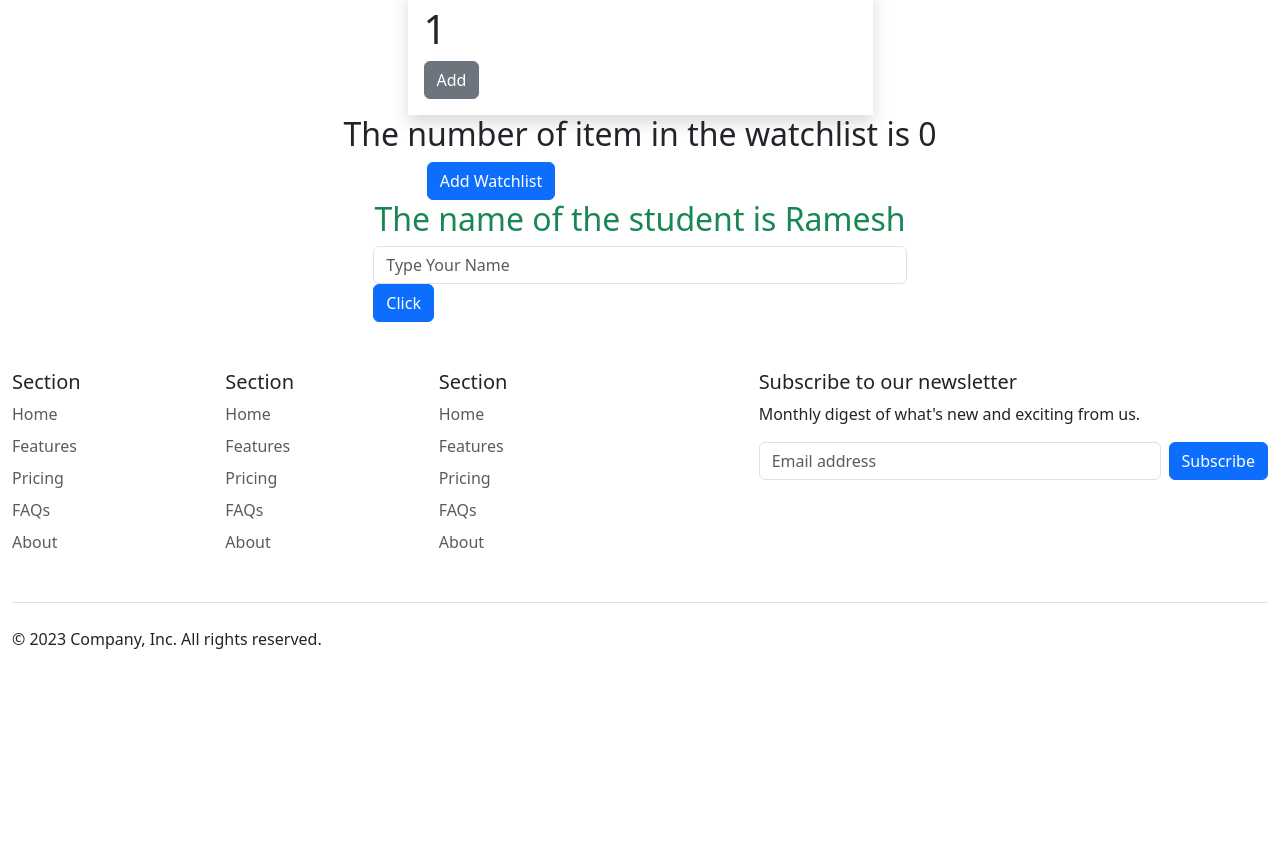
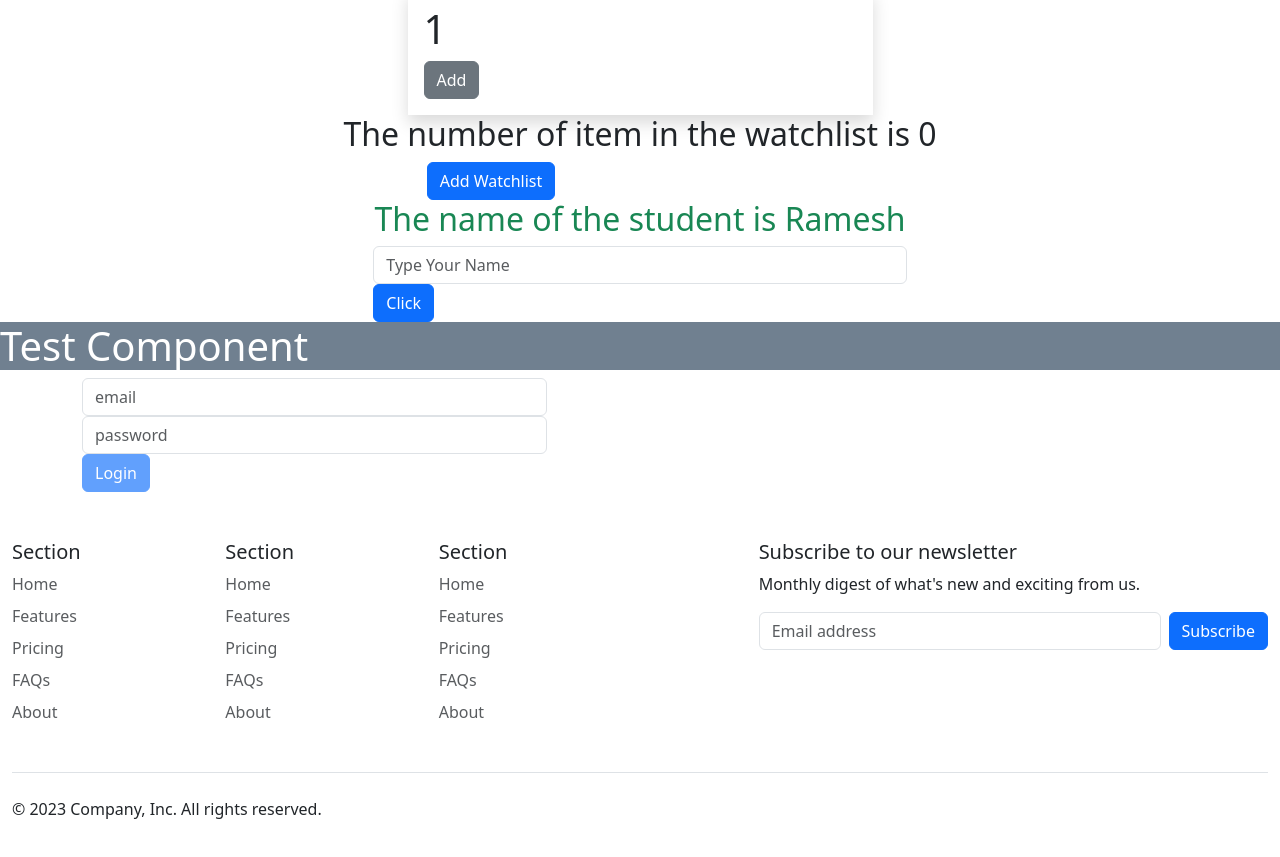
Before and after one commit to rajuraj1994/react-endpointtech, a React (Create React App) app: page /about in a window 1280 px wide. Shown: the part 827-1684 px from the top of the page. Before the commit the page ends 1590 px from the top, so only its background shows below. Built offline with nearby package versions, Linux system fonts and the light colour scheme.

Commit message:
react class

```diff
--- a/src/Test.jsx
+++ b/src/Test.jsx
@@ -1,13 +1,23 @@
-import React from 'react'
+import React,{useState} from 'react'
 import './test.css'
-import TestNav from './TestNav'
+
 
 const Test = () => {
+  const[email,setEmail]=useState('')
+  const[password,setPassword]=useState('')
   return (
     <>
-    <TestNav/>
     <h1 style={{color:'white',backgroundColor:'slategray'}} className='text-4xl'>Test Component</h1>
-    <h1 className='underline text-red-600 text-center'>Endpoint Tech</h1>
+
+    <div className="container">
+      <div className="col-md-5">
+        <form>
+          <input type="email" placeholder='email' className='form-control' onChange={e=>setEmail(e.target.value)} value={email} />
+          <input type="password" placeholder='password' className='form-control' onChange={e=>setPassword(e.target.value)} value={password} />
+          <button className='btn btn-primary' disabled={!email || !password}>Login</button>
+        </form>
+      </div>
+    </div>
     </>
   )
 }
--- a/src/pages/About.jsx
+++ b/src/pages/About.jsx
@@ -6,6 +6,7 @@
 import Memo from '../hooks/Memo'
 import ParentComp from '../hooks/ParentComp'
 import TestNav from '../redux/TestNav'
+import Test from '../Test'
 
 const About = () => {
   return (
@@ -20,6 +21,7 @@
       <Memo />
       <ParentComp />
       <TestNav />
+      <Test/>
     </>
   )
 }
```
Also changed, not shown: 1 other file (tests, documents, lock files or other folders).
